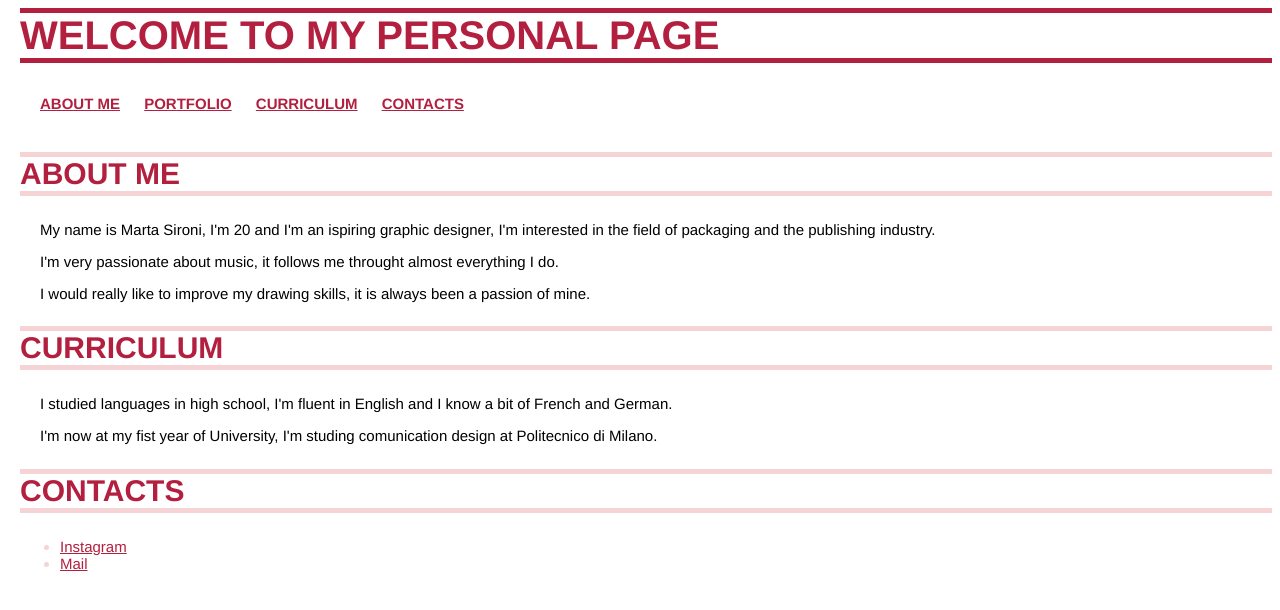
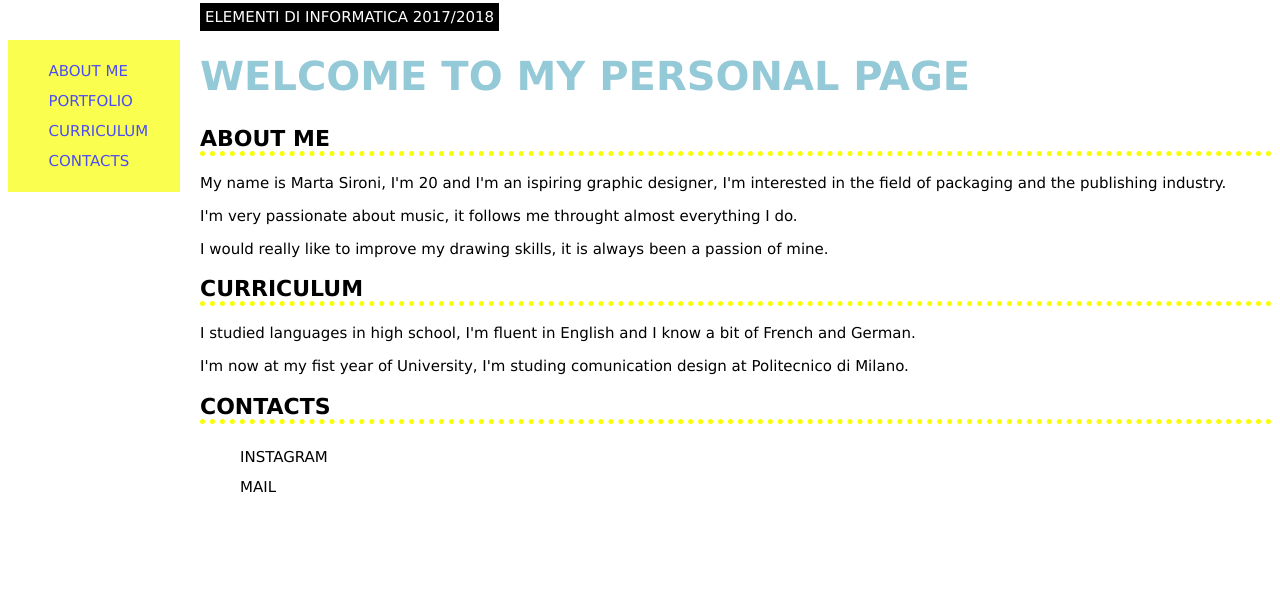
Before and after one commit to martasironi/elementi_informatica, a plain HTML site: page index.html in a window 1280 px wide. Drawn offline with Linux system fonts and the light colour scheme.

Commit message:
modifica giallo

```diff
--- a/index.html
+++ b/index.html
@@ -4,13 +4,18 @@
 </head>
 
 <body>
+<span class="header"> Elementi di Informatica 2017/2018</span>
 
 <h1>Welcome to my personal page</h1>
 
-<p class="barra"> <a href="#Aboutme"> About me </a> </p>
-<p class="barra"> <a href="portfolio.html"> Portfolio </a> </p>
-<p class="barra"> <a href="#Curriculum"> Curriculum </a> </p>
-<p class="barra"> <a href="#Contacts"> Contacts </a> </p>
+<aside class="sidebar">
+<ul>
+<li> <a href="#Aboutme"> About me </a> </li>
+<li> <a href="portfolio.html"> Portfolio </a> </li>
+<li> <a href="#Curriculum"> Curriculum </a> </li>
+<li> <a href="#Contacts"> Contacts </a> </li>
+</ul>
+</aside>
 
 <h2 id="Aboutme"> About me </h2>
 <p> My name is Marta Sironi, I'm 20 and I'm an ispiring graphic designer, I'm interested in the field of packaging and the publishing industry.  </p>
--- a/style.css
+++ b/style.css
@@ -1,40 +1,85 @@
+body {
+  margin-left: 200px;
+  font-size: 15px;
+  font-family: "tablet-gothic", verdana, arial,sans-serif;
+  font-weight: 100;
+  position:relative;
+  background-color: white;
+  text-decoration: none;
+}
 
-body {
-  margin-left: 20px;
-  font-size: 15px;
-  font-family: FunctionPro, Helvetica, Arial, TazuganeGothic, sans-serif;
-  font-weight: 300;
+.header {
+  font-size:15px;
+  color:white;
+  text-transform:uppercase;
+  border:5px solid black;
+  background-color:black;
+  left:0;
 }
+
 h1 {
-   color:rgb(179,31,63);
+   color: #94c9d8;
    font-size: 40px;
+   position: relative;
    text-transform: uppercase;
-   border-width: 100%;
-   border-top: 5px solid rgb(179,31,63);
-   border-bottom: 5px solid rgb(179,31,63);
- }
- .barra {
-   display: inline-table;
-   font-weight: bold;
-   text-transform: uppercase;
-   margin-top:5px
+  }
+
+.sidebar {
+  color: black;
+  font-size:15px;
+  font-weight:200;
+  line-height: 2em;
+  border: 1px solid rgb(248,255,5);
+  background-color: rgb(248,255,5);
+  opacity:0.7;
+  margin-left:0px;
+  position: fixed;
+  left:0.5em;
+  top: 5%;
+  width: 170px;
+  text-transform: uppercase;
+  text-decoration: none;
+  line-height: 2em;
+  text-decoration:none;
 }
- .barra a {
-   color:rgb(179,31,63);
- }
+
 h2 {
-  color:rgb(179,31,63);
-  font-size: 30px;
+  color:black;
+  font-size: 22px;
   text-transform: uppercase;
-  border-top: 5px solid rgb(246,212,214);
-  border-bottom: 5px solid rgb(246,212,214);
+  border-bottom: 5px dotted rgb(248,255,5);
+  width: auto;
 }
-li {
-  color:rgb(246,212,214);
+a{
+  text-decoration: none;
 }
+a:visited{
+  color:inherit;
+}
+.contatti{
+  line-height: 2em;
+  text-decoration:none;
+}
+.sidebar li{
+  list-style: none;
+  list-style-type:none;
+  text-decoration:none;
+  color: black;
+}
+
+ul .contatti{
+list-style: none;
+}
+
+.sidebar a:hover{
+  border-bottom: 3px solid #94c9d8;
+}
+
 .contatti a {
-  color:rgb(179,31,63);
+  color:black;
+  text-transform: uppercase;
 }
-p {
-  margin-left: 20px;
+
+.contatti a:hover{
+  border-bottom: 5px solid rgb(248,255,5);
 }
```
